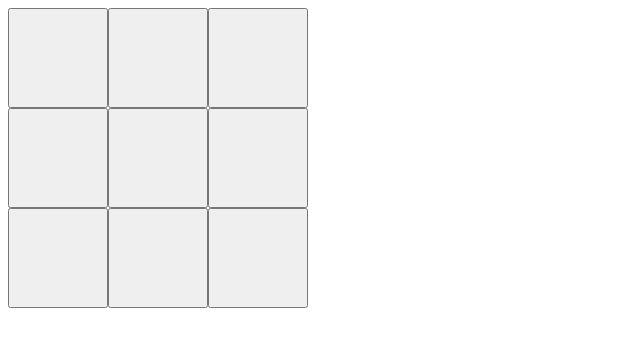
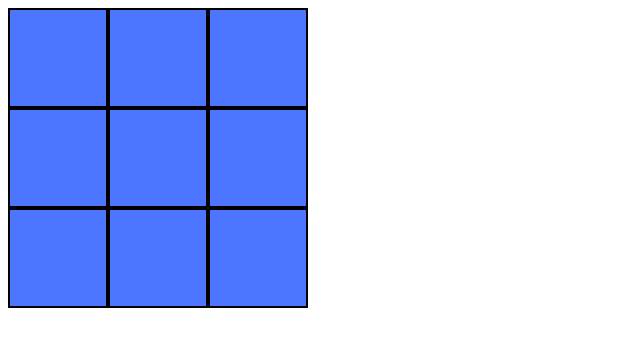
Before and after one commit to adolfo92/Tic-Tac-Toe, a plain HTML site: page index.html in a window 1280 px wide. Shown: the whole page, without its empty margins (0-640 px from the left). Drawn offline with Linux system fonts and the light colour scheme.

Commit message:
Agrega colores a tablero

```diff
--- a/style.css
+++ b/style.css
@@ -15,3 +15,11 @@
 .row2 {
   grid-row: 3/4;
 }
+
+.cell {
+  background-color: #4d76ff;
+  border: solid black 2px;
+}
+.cell:hover {
+  background-color: #7291f7;
+}
```
